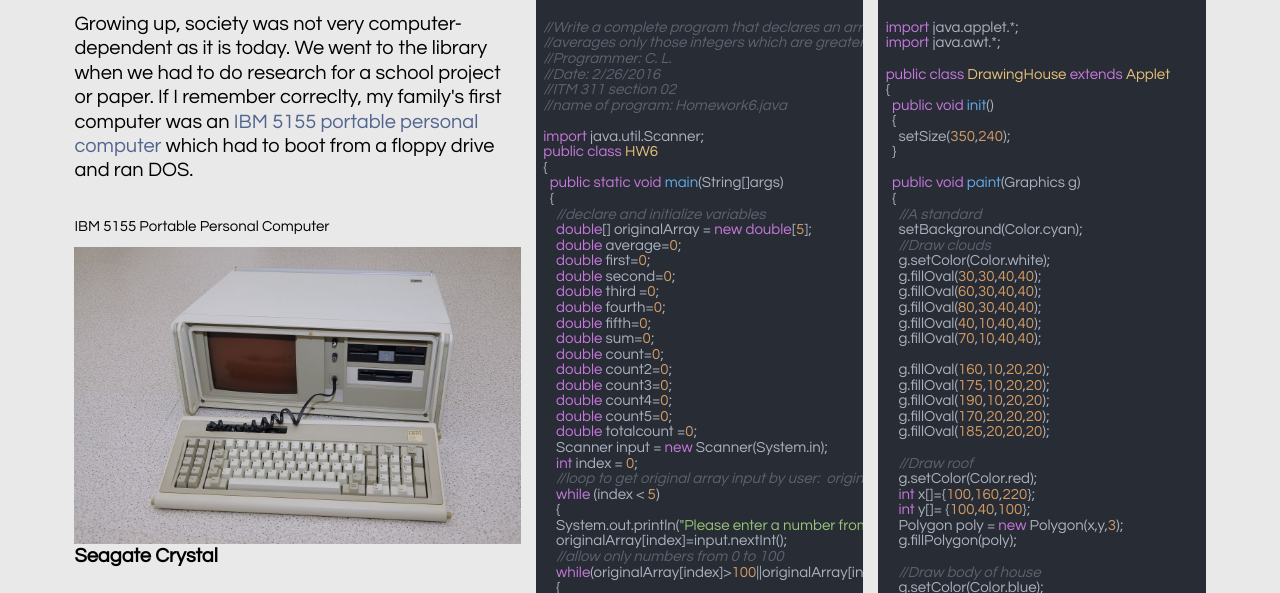
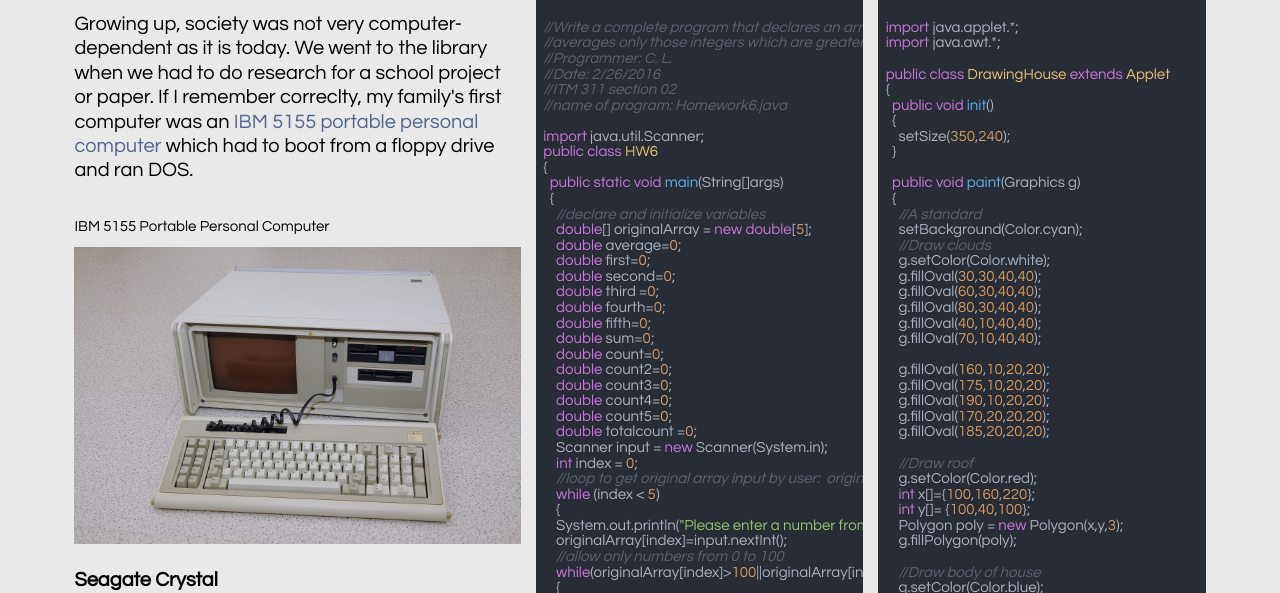
Before and after one commit to cgreen1o1/project-2, a plain HTML site: page background/index.html in a window 1280 px wide. Shown: the part 196-789 px from the top of the page. Drawn offline with Linux system fonts and the light colour scheme.

Commit message:
Add padding to top of Seagate Crystal heading

```diff
--- a/screen.css
+++ b/screen.css
@@ -52,6 +52,9 @@ h2 {
   font-size: 1.777em; /* 31.984 / 18 = 1.777 */
   line-height: 1.032em; /* 33 / 31.984 = 1.032 */
   padding-bottom: 0.688em; /* 22 / 31.984 = 0.688 */
+}
+#crystal {
+  padding-top: 1.222em; /* 22 / 18 = 1.2222222222 */
 }
 
 /* ordered and unordered list */
```
